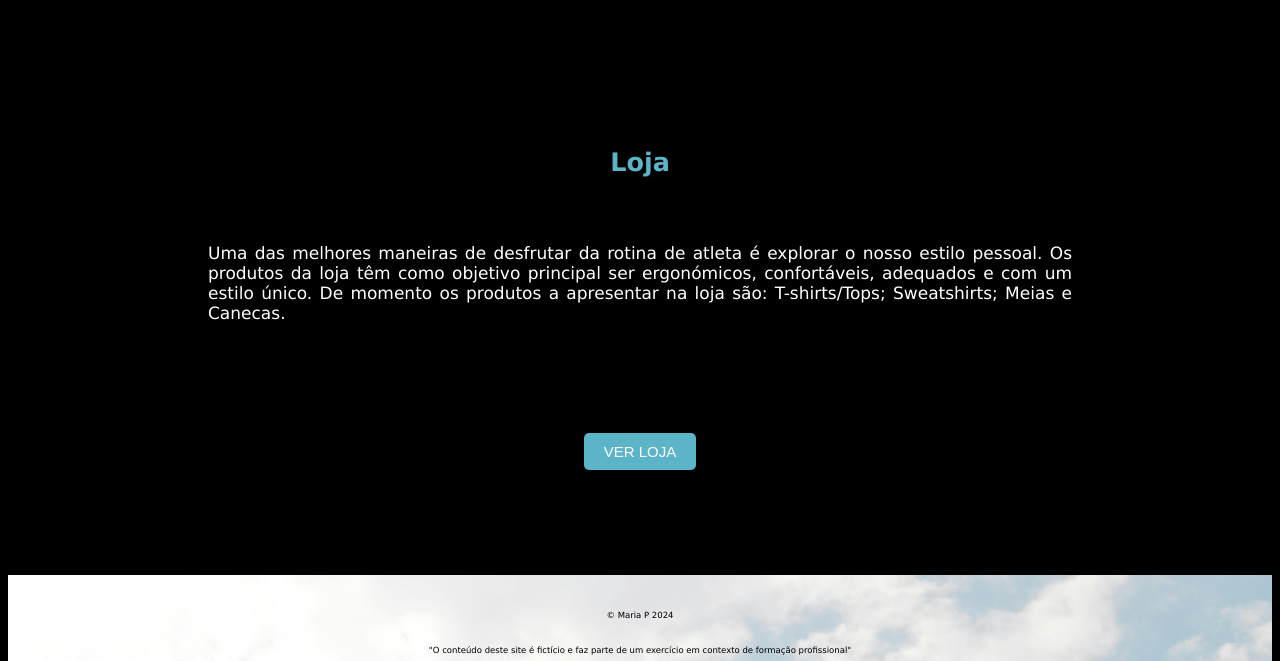
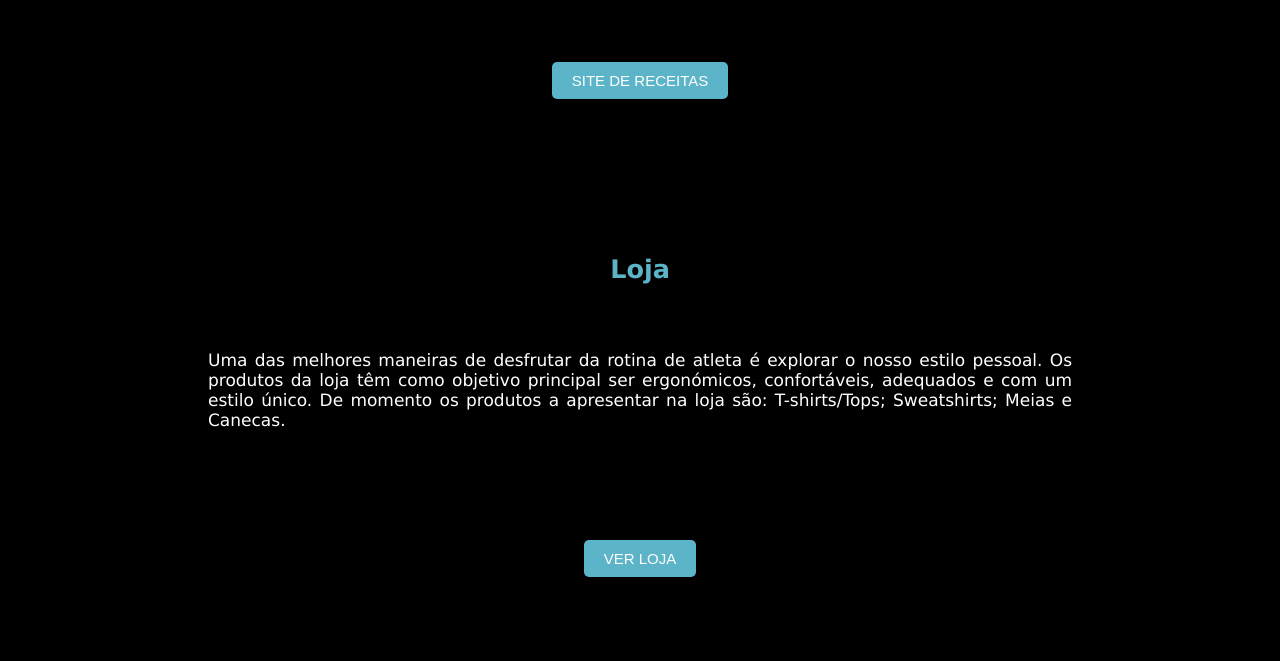
Before and after one commit to MariaPoficial/MariaP, a plain HTML site: page serviccos.html in a window 1280 px wide. Shown: the part 2197-2858 px from the top of the page. Drawn offline with Linux system fonts and the light colour scheme.

Commit message:
Update serviccos.html

```diff
--- a/serviccos.html
+++ b/serviccos.html
@@ -61,7 +61,7 @@
         Mantendo o espírito jovem da marca, o site de receitas é um site aberto em que são frequentemente exploradas novas receitas. As receitas presentes no site são criadas por mim (autora da marca) e pelos consumires.
         A marca conta também com a utilização de um forum aberto em que é postado feedback sobre as receitas tanto da parte da marca como dos consumidores, e onde os consumidores podem sugerir receitas ou alimentos a implementar no site.
     </p>
-    <br><br><br>
+    <br>
     <section class="slideshow-container2">
         <ul class="slides2">
           <li class="slide fade2" id="receita" data-active>
@@ -113,7 +113,12 @@
 
         <button class="previous-button" data-change-slide-button2="previous">&lt;</button>
         <button class="next-button" data-change-slide-button2="next">&gt;</button>
-      </section><br><br><br>
+      </section><br><br>
+
+      <p id="nav"> <button> <a href="http://manteigadeamendoimdamaria.000.pe/?i=1" target="_blank">SITE DE RECEITAS</a></button></p><br><br><br><br>
+
+
+
       <h2>Loja</h2><br>
       <p>Uma das melhores maneiras de desfrutar da rotina de atleta é explorar o nosso estilo pessoal. Os produtos da loja têm como objetivo principal ser ergonómicos, confortáveis, adequados e com um estilo único.
 	De momento os produtos a apresentar na loja são: T-shirts/Tops; Sweatshirts; Meias e Canecas.</p>
```
